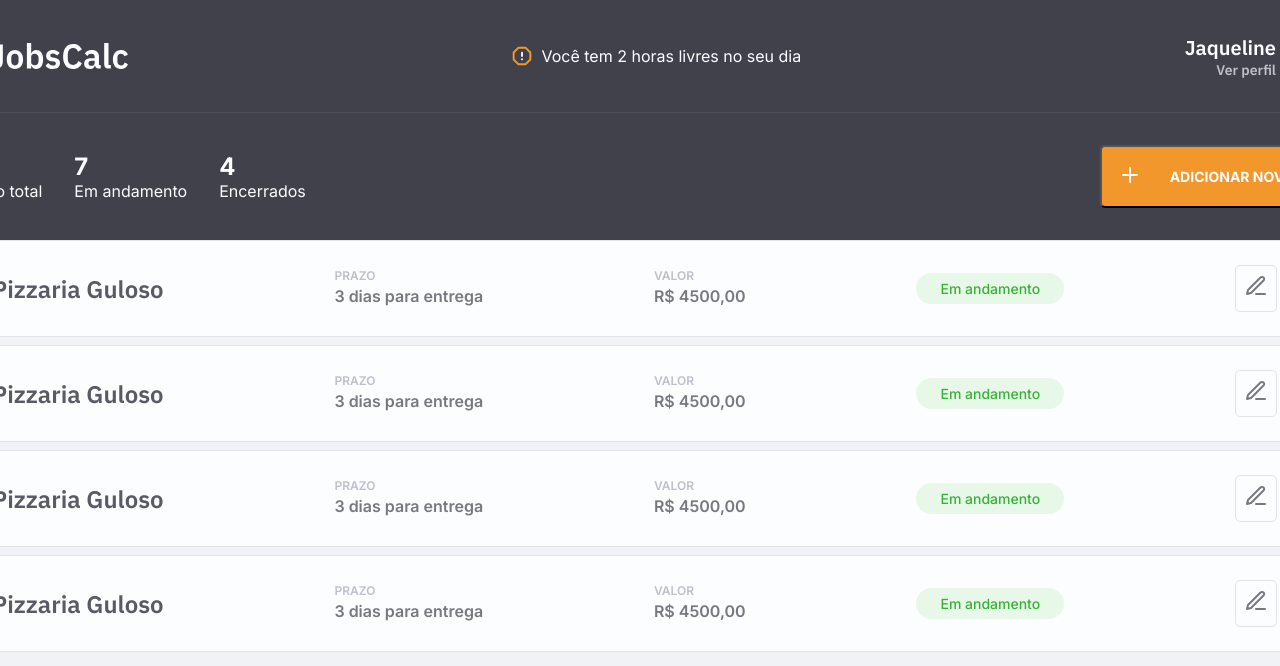
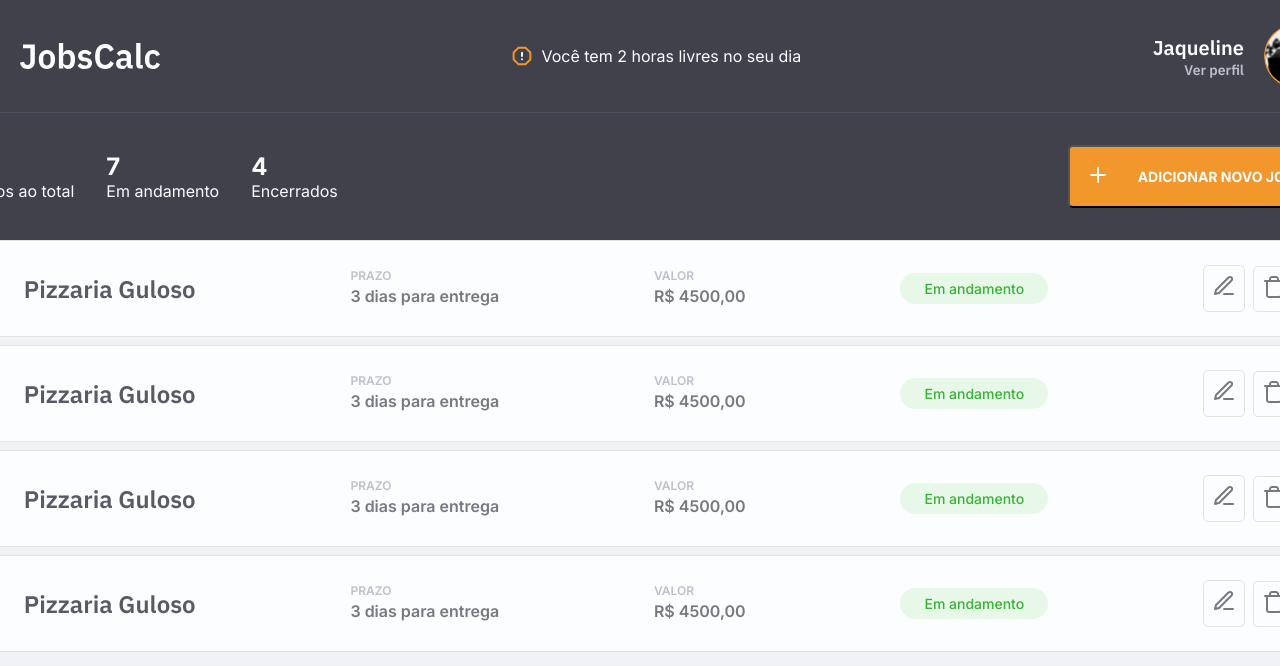
Before and after one commit to femolinos/jobs-calc, a Next.js app: page / in a window 1280 px wide. Shown: the top 666 px of the page. Built offline with nearby package versions, Linux system fonts and the light colour scheme.

Commit message:
fix: fixed page padding

```diff
--- a/src/pages/styles.ts
+++ b/src/pages/styles.ts
@@ -16,6 +16,7 @@ export const PageHeadingBackground = styled.div`
 
 export const PageContainer = styled.div`
   width: 1440px;
+  padding: 0 2rem;
 
   z-index: 9999;
 
```
